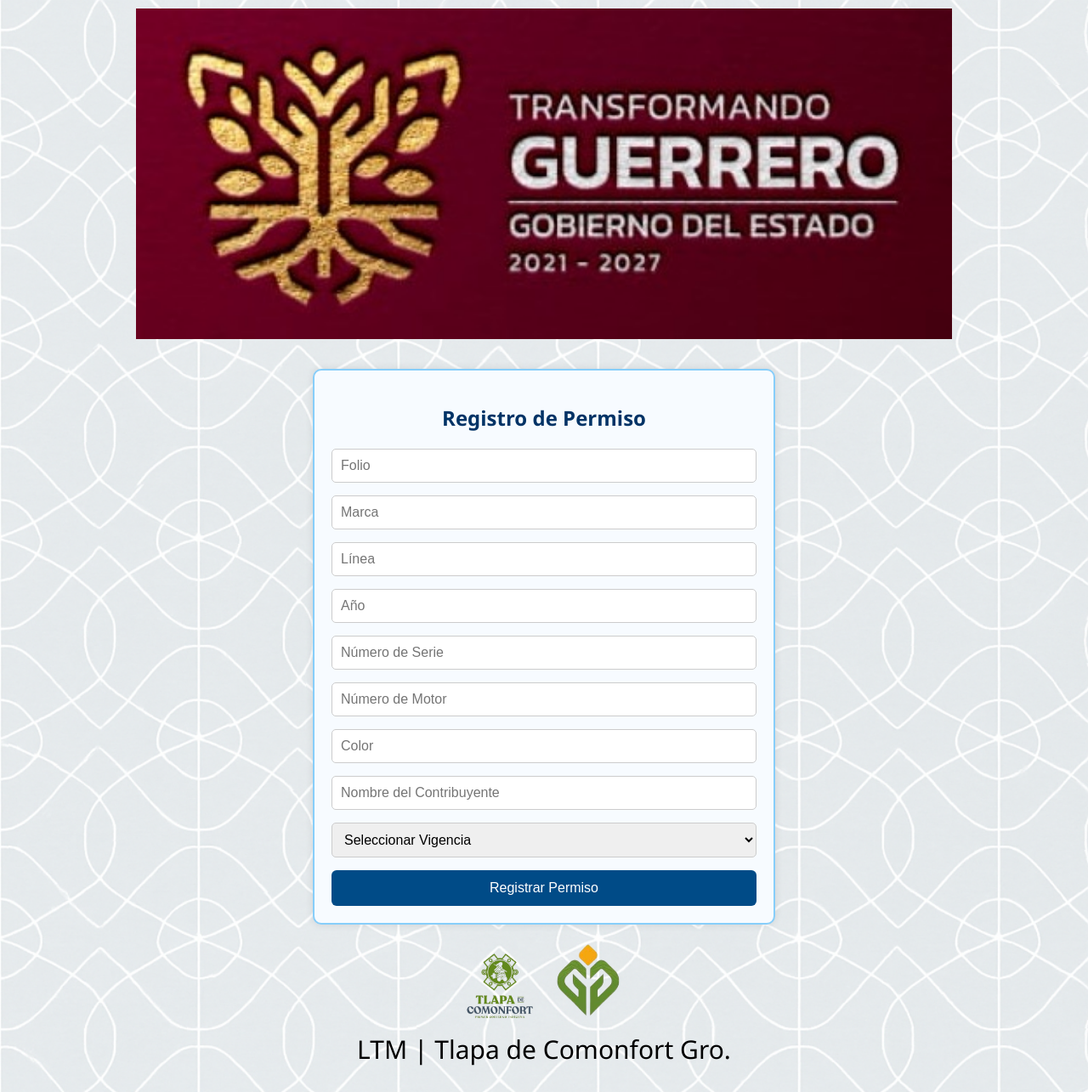
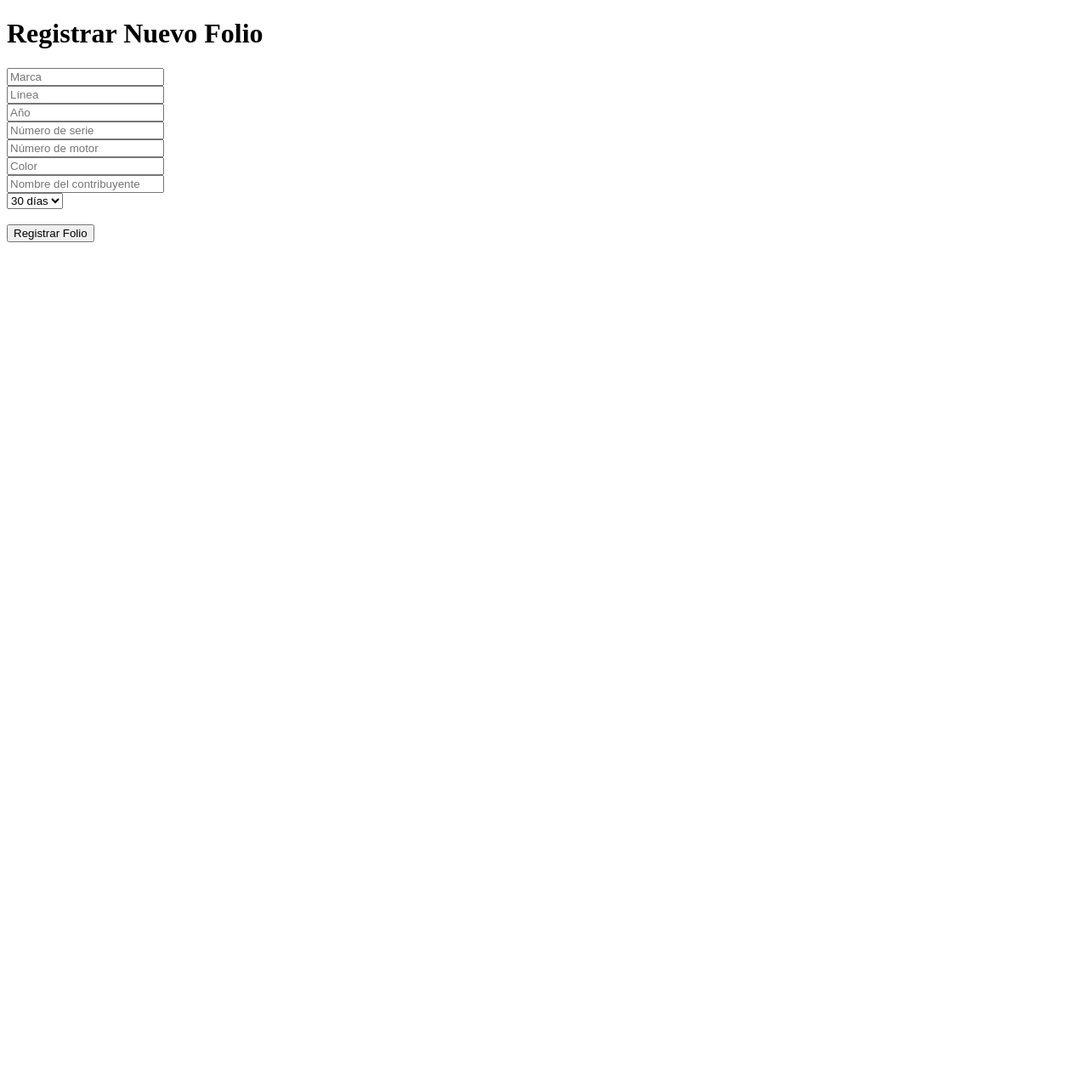
Before and after one commit to Gsr1989/Guerrero2025, a Flask app: page / in a window 1280 px wide. Shown: the whole page at 85% size. After the commit the page ends 285 px from the top, so only its background shows below. Run offline with Flask 3, Linux system fonts and the light colour scheme.

Commit message:
Update registro_folio.html

```diff
--- a/templates/registro_folio.html
+++ b/templates/registro_folio.html
@@ -2,135 +2,25 @@
 <html lang="es">
 <head>
     <meta charset="UTF-8">
-    <title>Registro de Permiso</title>
-    <meta name="viewport" content="width=device-width, initial-scale=1.0">
-    <style>
-        body {
-            font-family: 'Segoe UI', Tahoma, Geneva, Verdana, sans-serif;
-            background-image: url("{{ url_for('static', filename='img/fondo_grecas.png') }}");
-            background-size: cover;
-            background-repeat: repeat;
-            margin: 0;
-            padding: 0;
-        }
-
-        header {
-            text-align: center;
-            padding: 10px 0;
-        }
-
-        header img {
-            width: 75%;
-        }
-
-        .container {
-            max-width: 500px;
-            margin: 20px auto;
-            background-color: #f7fbff;
-            border-radius: 10px;
-            padding: 20px;
-            border: 2px solid #87CEFA;
-            box-shadow: 0 0 10px rgba(0,0,0,0.1);
-        }
-
-        h2 {
-            text-align: center;
-            color: #003366;
-            margin-bottom: 20px;
-        }
-
-        form {
-            display: flex;
-            flex-direction: column;
-        }
-
-        input[type="text"],
-        input[type="number"],
-        select {
-            margin-bottom: 15px;
-            padding: 10px;
-            border-radius: 5px;
-            border: 1px solid #ccc;
-            font-size: 16px;
-        }
-
-        button {
-            background-color: #004B87;
-            color: white;
-            padding: 12px;
-            border: none;
-            border-radius: 6px;
-            font-size: 16px;
-            cursor: pointer;
-        }
-
-        button:hover {
-            background-color: #005fa3;
-        }
-
-        footer {
-            margin-top: 20px;
-            text-align: center;
-        }
-
-        footer img {
-            width: 80px;
-            margin: 0 10px;
-        }
-
-        .ltm {
-            text-align: center;
-            font-size: 30px;
-            margin-top: 10px;
-            padding-bottom: 30px;
-        }
-
-        @media (max-width: 600px) {
-            .container {
-                width: 90%;
-            }
-
-            .ltm {
-                font-size: 26px;
-            }
-        }
-    </style>
+    <title>Registro de Folio</title>
+    <meta name="viewport" content="width=device-width, initial-scale=1">
 </head>
 <body>
-
-<header>
-    <img src="{{ url_for('static', filename='img/guerrero_logo.png') }}" alt="Encabezado Guerrero">
-</header>
-
-<div class="container">
-    <h2>Registro de Permiso</h2>
-    <form method="POST" action="{{ url_for('formulario') }}">
-        <input type="text" name="folio" placeholder="Folio" required>
-        <input type="text" name="marca" placeholder="Marca" required>
-        <input type="text" name="linea" placeholder="Línea" required>
-        <input type="number" name="anio" placeholder="Año" required>
-        <input type="text" name="serie" placeholder="Número de Serie" required>
-        <input type="text" name="motor" placeholder="Número de Motor" required>
-        <input type="text" name="color" placeholder="Color" required>
-        <input type="text" name="nombre_contribuyente" placeholder="Nombre del Contribuyente" required>
+    <h1>Registrar Nuevo Folio</h1>
+    <form method="POST" action="{{ url_for('registro_folio') }}">
+        <input type="text" name="marca" placeholder="Marca" required><br>
+        <input type="text" name="linea" placeholder="Línea" required><br>
+        <input type="text" name="anio" placeholder="Año" required><br>
+        <input type="text" name="serie" placeholder="Número de serie" required><br>
+        <input type="text" name="motor" placeholder="Número de motor" required><br>
+        <input type="text" name="color" placeholder="Color" required><br>
+        <input type="text" name="nombre" placeholder="Nombre del contribuyente" required><br>
         <select name="vigencia" required>
-            <option value="">Seleccionar Vigencia</option>
             <option value="30">30 días</option>
             <option value="60">60 días</option>
             <option value="90">90 días</option>
-        </select>
-        <button type="submit">Registrar Permiso</button>
+        </select><br><br>
+        <button type="submit">Registrar Folio</button>
     </form>
-</div>
-
-<footer>
-    <img src="{{ url_for('static', filename='img/tlapa_logo.png') }}" alt="Tlapa Logo">
-    <img src="{{ url_for('static', filename='img/guerrero_icon.png') }}" alt="Gobierno Icono">
-</footer>
-
-<div class="ltm">
-    LTM | Tlapa de Comonfort Gro.
-</div>
-
 </body>
 </html>
```
